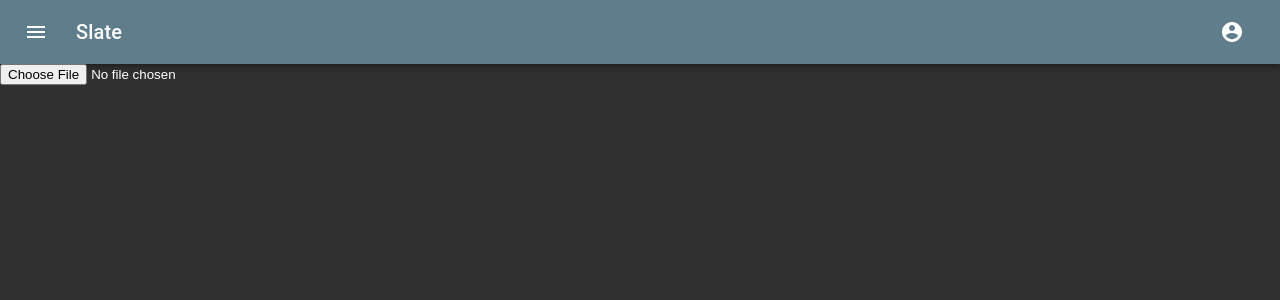
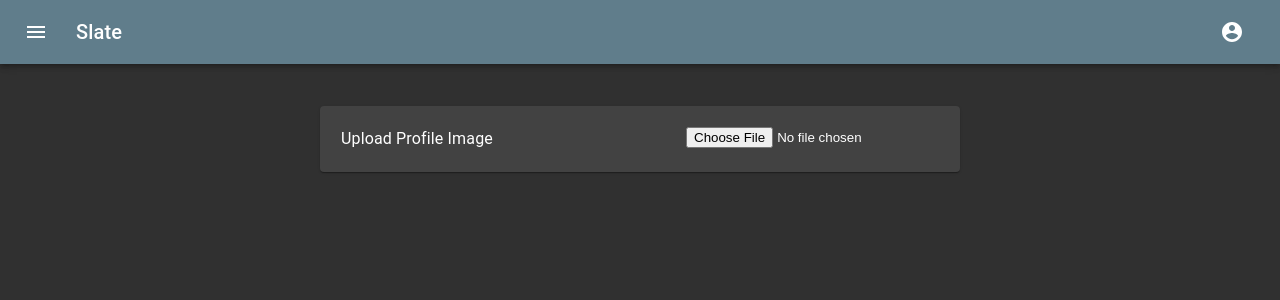
Before and after one commit to Waayway/slate-frontend, a React (Create React App) app: page /account in a window 1280 px wide. Shown: the top 300 px of the page. Built offline with nearby package versions, Linux system fonts and the light colour scheme; no server answers; sample sign-in values are in the browser's storage.

Commit message:
changed profile page for a better experience

```diff
--- a/src/pages/Account.js
+++ b/src/pages/Account.js
@@ -1,3 +1,4 @@
+import { Card, makeStyles, Typography } from '@material-ui/core';
 import React from 'react';
 import {
     useEffect
@@ -11,7 +12,21 @@ import {
     isAuthenticated
 } from '../API/auth';
 
+const useStyle = makeStyles({
+    card: {
+        marginLeft: "25%",
+        width: "50%",
+        marginTop: "3em",
+        padding: "1.5em"
+    },
+    flex: {
+        display: "flex",
+        justifyContent: "space-between",
+    }
+})
+
 function Account() {
+    const classes = useStyle();
     const [user, setUser] = React.useState();
     useEffect(() => {
         async function fetchData() {
@@ -31,7 +46,12 @@ function Account() {
         reader.readAsDataURL(file);
     }
     return !isAuthenticated() ? ( < Redirect to = "/login" / > ) : ( <>
-        <input type="file" onChange={uploadImage} />
+        <Card className={classes.card}>
+            <div className={classes.flex}>
+                <Typography>Upload Profile Image</Typography>
+                <input type="file" onChange={uploadImage} />
+            </div>
+        </Card>
         </>
 
     )
--- a/src/pages/CatagoryEdit.js
+++ b/src/pages/CatagoryEdit.js
@@ -11,9 +11,10 @@ import { useCallback } from "react";
 import isHotkey from 'is-hotkey';
 import theme from '../theme';
 import {Element, Leaf} from '../slateConfig';
-import { useHistory } from "react-router";
+import { Redirect, useHistory } from "react-router";
 import { Link as LinkRouter } from "react-router-dom";
 import { useRef } from "react";
+import { isAuthenticated } from "../API/auth";
 
 const useStyles = makeStyles({
     main: {
@@ -96,7 +97,7 @@ export default function CatagoryEdit(props) {
     setChangeTitleOpen(false);
   }
 
-  return (
+  return !isAuthenticated() ? ( < Redirect to = "/login" / > ) : (
     <main className={classes.main}>
     <div className={classes.sameLine} >
     {parent && (<IconButton component={LinkRouter} to={"/catagory/"+parent.id}><ArrowBackIcon /></IconButton>)}
--- a/src/pages/CatagoryView.js
+++ b/src/pages/CatagoryView.js
@@ -11,10 +11,11 @@ import { useMemo } from "react";
 import { Editable, Slate, withReact } from "slate-react";
 import { createEditor } from "slate";
 import { Element, Leaf} from '../slateConfig'
-import { useHistory } from "react-router";
+import { Redirect, useHistory } from "react-router";
 import { Link as LinkRouter } from "react-router-dom";
 import { get_my_notes, get_permission_for_parent } from "../API/notes";
 import Note from "../components/Note";
+import { isAuthenticated } from "../API/auth";
 
 const useStyles = makeStyles({
   main: {
@@ -94,8 +95,7 @@ export default function CatagoryView(props) {
     await get_permission_for_parent(parent.permission);
     history.push("/categories")
   }
-
-  return (
+  return !isAuthenticated() ? ( < Redirect to = "/login" / > ) : (
     <main className={classes.main}>
     <div className={classes.sameLine}>
     <IconButton onClick={() => {history.push('/categories')}}><ArrowBackIcon /></IconButton>
--- a/src/pages/NoteEdit.js
+++ b/src/pages/NoteEdit.js
@@ -11,9 +11,10 @@ import { useCallback } from "react";
 import isHotkey from 'is-hotkey';
 import theme from '../theme';
 import {Element, Leaf} from '../slateConfig';
-import { useHistory } from "react-router";
+import { Redirect, useHistory } from "react-router";
 import { Link as LinkRouter } from "react-router-dom";
 import { useRef } from "react";
+import { isAuthenticated } from "../API/auth";
 
 const useStyles = makeStyles({
     main: {
@@ -96,7 +97,7 @@ export default function NoteView(props) {
     setChangeTitleOpen(false);
   }
 
-  return (
+  return !isAuthenticated() ? ( < Redirect to = "/login" / > ) : (
     <main className={classes.main}>
     <div className={classes.sameLine} >
     {note && (<IconButton component={LinkRouter} to={"/note/"+note.id}><ArrowBackIcon /></IconButton>)}
--- a/src/pages/NoteView.js
+++ b/src/pages/NoteView.js
@@ -8,8 +8,9 @@ import { useMemo } from "react";
 import { Editable, Slate, withReact } from "slate-react";
 import { createEditor } from "slate";
 import { Element, Leaf} from '../slateConfig'
-import { useHistory } from "react-router";
+import { Redirect, useHistory } from "react-router";
 import { Link as LinkRouter } from "react-router-dom";
+import { isAuthenticated } from "../API/auth";
 
 const useStyles = makeStyles({
   main: {
@@ -43,7 +44,7 @@ export default function NoteView(props) {
     fetchData();
   }, [noteid]);
 
-  return (
+  return !isAuthenticated() ? ( < Redirect to = "/login" / > ) : (
     <>
     <div className={classes.sameLine}>
     <IconButton onClick={() => {history.push('/notes')}}><ArrowBackIcon /></IconButton>
--- a/src/pages/SignUp.js
+++ b/src/pages/SignUp.js
@@ -20,7 +20,7 @@ const useStyles = makeStyles((theme) => ({
   }));
 
 
-export default function Login() {
+export default function SignUp() {
     const classes = useStyles();
     const history = useHistory();
     const [username, setUsername] = React.useState('');
--- a/src/pages/getPermission.js
+++ b/src/pages/getPermission.js
@@ -1,5 +1,6 @@
 import React, { useEffect } from 'react';
 import { Redirect } from 'react-router-dom';
+import { isAuthenticated } from '../API/auth';
 import { get_permission_for_parent } from '../API/notes';
 
 export default function GetPermission(props) {
@@ -11,5 +12,5 @@ export default function GetPermission(props) {
         }
         fetchData();
     }, [uuid])
-    return (<Redirect to="/categories" />)
+    return !isAuthenticated() ? ( < Redirect to = "/login" / > ) : (<Redirect to="/categories" />)
 }
```
